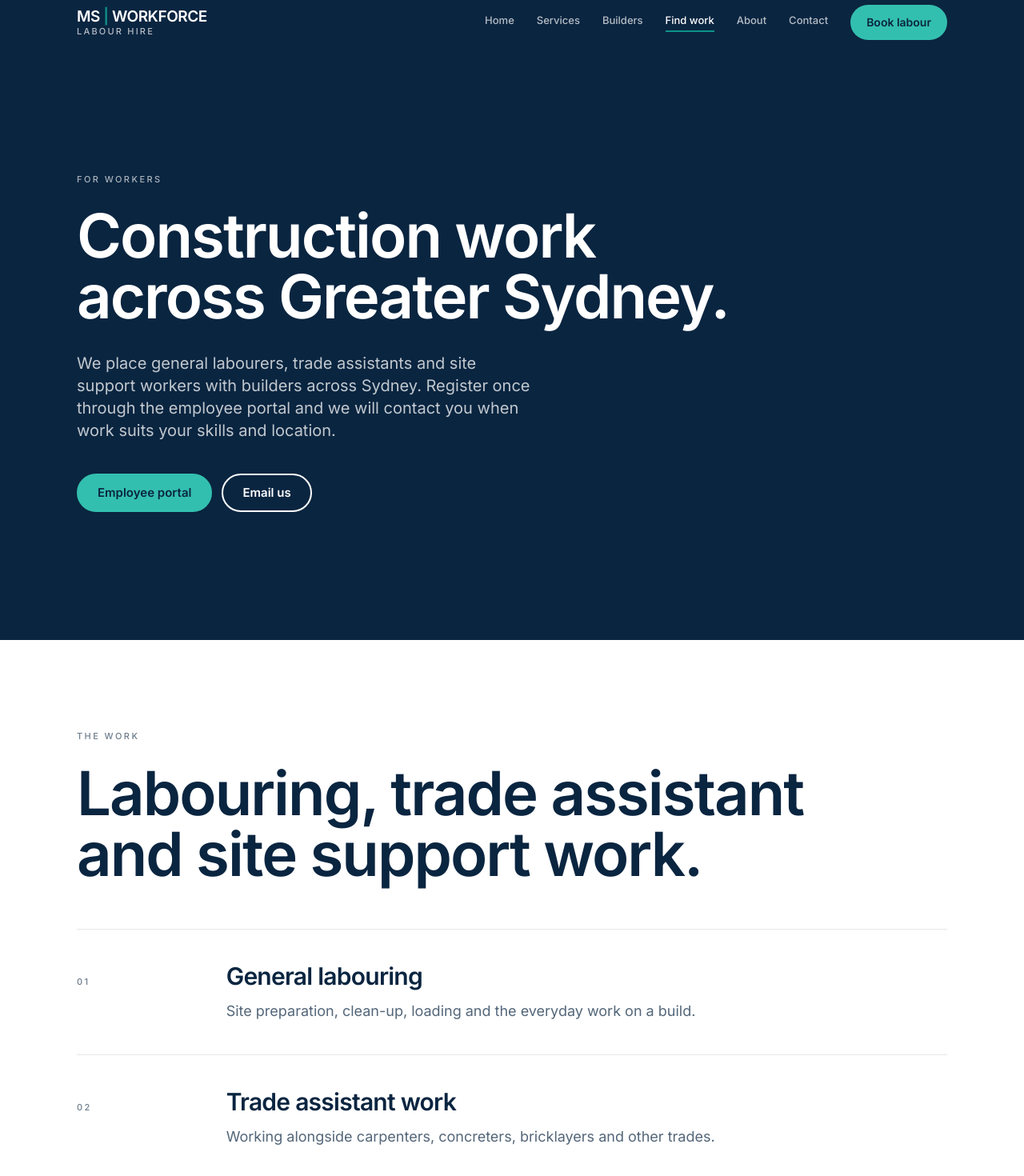
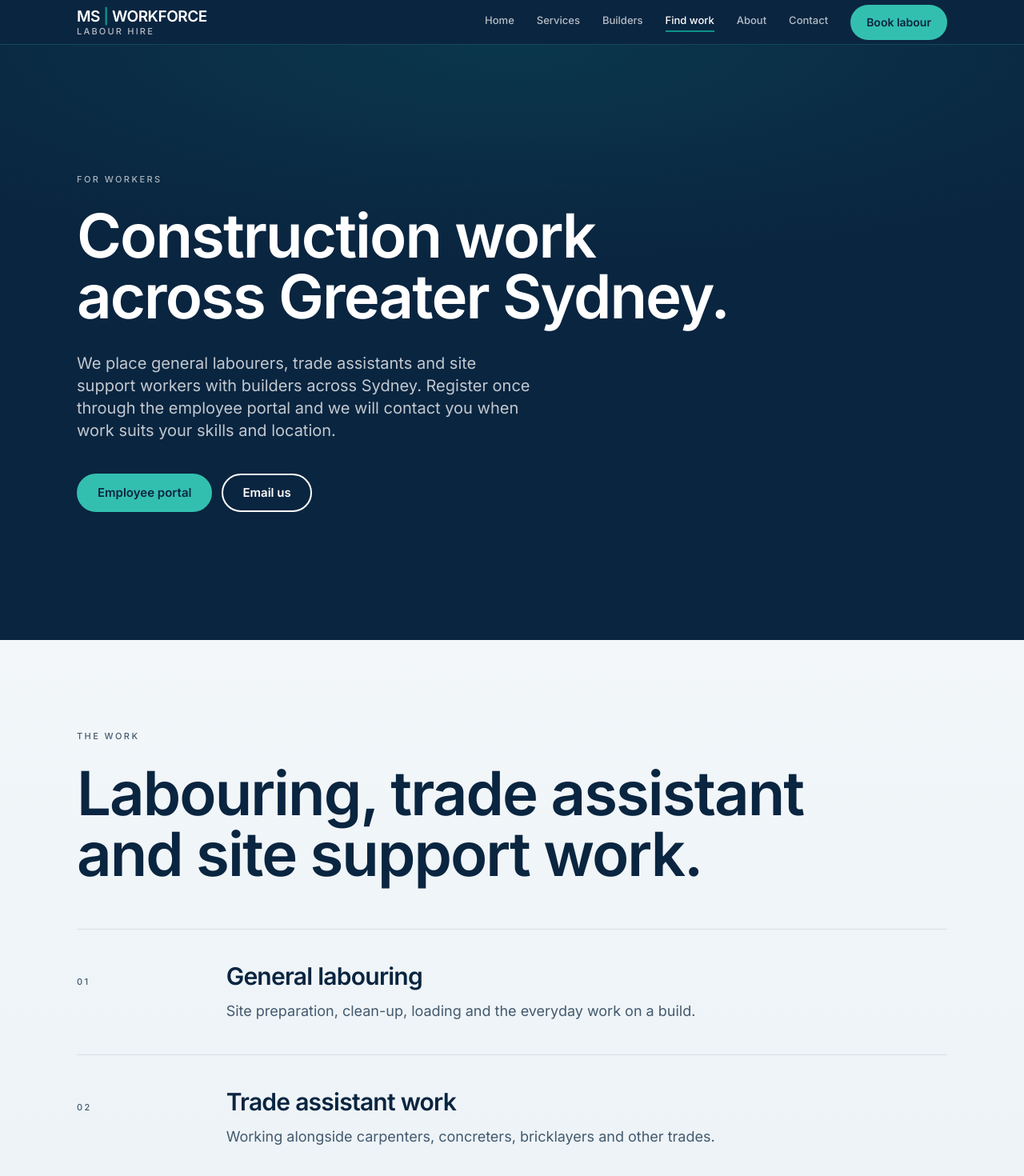
Before and after one commit to curiouscitizen11/MS-Workforce, a Next.js app: page /candidates in a window 1280 px wide. Shown: the top 1470 px of the page at 80% size. Built offline with nearby package versions, Linux system fonts and the light colour scheme.

Commit message:
Brand backgrounds: soft slate-teal tint, navy bands with teal top-glow and divider, lifted cards, AA kicker contrast

```diff
--- a/app/about/page.tsx
+++ b/app/about/page.tsx
@@ -58,9 +58,9 @@ export default function AboutPage() {
         </div>
       </section>
 
-      <section className="flex screen items-center bg-white text-navy">
+      <section className="flex screen items-center bg-tint text-navy">
         <div className="wrap py-24 sm:py-28">
-          <p className="kicker text-navy/60">How we work</p>
+          <p className="kicker text-navy/75">How we work</p>
           <h2 className="display mt-6">Safety, reliability, respect, straightforward.</h2>
           <ul className="mt-14 border-b border-navy/10">
             {values.map((item) => (
@@ -68,7 +68,7 @@ export default function AboutPage() {
                 <h3 className="text-2xl font-semibold tracking-tight sm:col-span-4 sm:text-3xl">
                   {item.title}
                 </h3>
-                <p className="text-base leading-relaxed text-navy/70 sm:col-span-8 sm:text-lg">
+                <p className="text-base leading-relaxed text-navy/75 sm:col-span-8 sm:text-lg">
                   {item.body}
                 </p>
               </li>
--- a/app/candidates/page.tsx
+++ b/app/candidates/page.tsx
@@ -51,8 +51,8 @@ function TicketCard({ ticket }: { ticket: Ticket }) {
   return (
     <li className="flex flex-col rounded-2xl border border-navy/10 bg-white p-6 sm:p-8">
       <h3 className="text-xl font-semibold tracking-tight sm:text-2xl">{ticket.title}</h3>
-      <p className="mt-2 text-sm leading-relaxed text-navy/70">{ticket.code}</p>
-      {ticket.note ? <p className="mt-3 text-sm leading-relaxed text-navy/70">{ticket.note}</p> : null}
+      <p className="mt-2 text-sm leading-relaxed text-navy/75">{ticket.code}</p>
+      {ticket.note ? <p className="mt-3 text-sm leading-relaxed text-navy/75">{ticket.note}</p> : null}
       <ul className="mt-5 flex-1 border-b border-navy/10">
         {ticket.providers.map((provider) => (
           <li key={provider.href} className="border-t border-navy/10 py-4">
@@ -66,7 +66,7 @@ function TicketCard({ ticket }: { ticket: Ticket }) {
               {provider.label ? ": " + provider.label : ""}
               <span className="sr-only"> (opens in a new tab)</span>
             </a>
-            <p className="mt-1 text-sm text-navy/60">
+            <p className="mt-1 text-sm text-navy/75">
               {provider.location} · RTO {provider.rto} ·{" "}
               <span className="font-medium text-navy/80">{provider.price}</span>
             </p>
@@ -117,17 +117,17 @@ export default function CandidatesPage() {
         </div>
       </section>
 
-      <section className="flex screen items-center bg-white text-navy">
+      <section className="flex screen items-center bg-tint text-navy">
         <div className="wrap py-24 sm:py-28">
-          <p className="kicker text-navy/60">The work</p>
+          <p className="kicker text-navy/75">The work</p>
           <h2 className="display mt-6">Labouring, trade assistant and site support work.</h2>
           <ul className="mt-14 border-b border-navy/10">
             {work.map((item, index) => (
               <li key={item.title} className="stack-row border-t border-navy/10">
-                <span className="kicker text-navy/60 sm:col-span-2">0{index + 1}</span>
+                <span className="kicker text-navy/75 sm:col-span-2">0{index + 1}</span>
                 <div className="sm:col-span-10">
                   <h3 className="text-2xl font-semibold tracking-tight sm:text-3xl">{item.title}</h3>
-                  <p className="mt-3 max-w-2xl text-base leading-relaxed text-navy/70 sm:text-lg">
+                  <p className="mt-3 max-w-2xl text-base leading-relaxed text-navy/75 sm:text-lg">
                     {item.body}
                   </p>
                 </div>
@@ -152,9 +152,9 @@ export default function CandidatesPage() {
         </div>
       </section>
 
-      <section className="flex screen items-center bg-white text-navy">
+      <section className="flex screen items-center bg-tint text-navy">
         <div className="wrap py-24 sm:py-28">
-          <p className="kicker text-navy/60">What you can expect</p>
+          <p className="kicker text-navy/75">What you can expect</p>
           <h2 className="display mt-6">Looked after on every job.</h2>
           <ul className="mt-14 border-b border-navy/10">
             {expect.map((item) => (
@@ -167,11 +167,11 @@ export default function CandidatesPage() {
         </div>
       </section>
 
-      <section id="tickets" className="flex screen items-center bg-navy-50 text-navy">
+      <section id="tickets" className="flex screen items-center bg-tint text-navy">
         <div className="wrap py-24 sm:py-28">
-          <p className="kicker text-navy/60">Get your tickets</p>
+          <p className="kicker text-navy/75">Get your tickets</p>
           <h2 className="display mt-6">Missing a ticket? Here&apos;s where to get it in Sydney.</h2>
-          <p className="lede mt-8 text-navy/70">
+          <p className="lede mt-8 text-navy/75">
             More tickets mean more sites you can work on. These registered
             training providers run the courses on the Northern Beaches and
             across Sydney. Most take a day or two.
@@ -181,13 +181,13 @@ export default function CandidatesPage() {
               <TicketCard key={ticket.title} ticket={ticket} />
             ))}
           </ul>
-          <h3 className="kicker mt-16 text-navy/60">Useful extras</h3>
+          <h3 className="kicker mt-16 text-navy/75">Useful extras</h3>
           <ul className="mt-6 grid gap-5 md:grid-cols-2">
             {extras.map((ticket) => (
               <TicketCard key={ticket.title} ticket={ticket} />
             ))}
           </ul>
-          <div className="mt-10 max-w-3xl space-y-2 text-sm leading-relaxed text-navy/60">
+          <div className="mt-10 max-w-3xl space-y-2 text-sm leading-relaxed text-navy/75">
             <p>
               Prices are as listed by each provider in {PRICES_CHECKED} and may
               be subject to change. Check with the provider before booking.
--- a/app/contact/page.tsx
+++ b/app/contact/page.tsx
@@ -78,21 +78,21 @@ export default function ContactPage() {
         </div>
       </section>
 
-      <section className="flex screen items-center bg-white text-navy">
+      <section className="flex screen items-center bg-tint text-navy">
         <div className="wrap py-24 sm:py-28">
-          <p className="kicker text-navy/60">Labour requests</p>
+          <p className="kicker text-navy/75">Labour requests</p>
           <h2 className="mt-6 max-w-3xl text-3xl font-semibold tracking-tight sm:text-5xl">
             What to include in a labour request.
           </h2>
           <ul className="mt-14 max-w-3xl border-b border-navy/10">
             {include.map((item, index) => (
               <li key={item} className="stack-row border-t border-navy/10">
-                <span className="kicker text-navy/60 sm:col-span-2">0{index + 1}</span>
+                <span className="kicker text-navy/75 sm:col-span-2">0{index + 1}</span>
                 <span className="text-xl font-medium tracking-tight sm:col-span-10 sm:text-2xl">{item}</span>
               </li>
             ))}
           </ul>
-          <p className="lede mt-10 text-navy/70">
+          <p className="lede mt-10 text-navy/75">
             The Book labour form asks for each of these. The Email the brief button
             opens an email with the same prompts already filled in.
           </p>
--- a/app/globals.css
+++ b/app/globals.css
@@ -13,7 +13,8 @@ html {
 }
 
 body {
-  @apply bg-white text-navy antialiased;
+  @apply text-navy antialiased;
+  background-color: #eef3f7;
 }
 
 ::selection {
@@ -142,3 +143,33 @@ main li.rounded-3xl, main .rounded-3xl > li, main .rounded-2xl {
   .reveal { opacity: 1 !important; transform: none !important; transition: none !important; }
   .pill:hover, main li.rounded-3xl:hover, main .rounded-2xl:hover { transform: none !important; }
 }
+
+/* ---- Brand backgrounds (soft tint + navy bands) ---- */
+.bg-tint {
+  background-color: #eef3f7;
+  background-image: linear-gradient(180deg, #f3f7fa 0%, #eaf1f5 100%);
+}
+main section.bg-navy {
+  position: relative;
+  isolation: isolate;
+  background-image: radial-gradient(120% 60% at 50% 0%, rgba(13, 148, 136, 0.16) 0%, rgba(13, 148, 136, 0) 60%);
+}
+/* thin teal divider at the top of each navy band */
+main section.bg-navy::before {
+  content: "";
+  position: absolute;
+  inset: 0 0 auto 0;
+  height: 3px;
+  background: linear-gradient(90deg, rgba(51, 191, 175, 0) 0%, #33bfaf 20%, #33bfaf 80%, rgba(51, 191, 175, 0) 100%);
+  opacity: 0.7;
+  pointer-events: none;
+  z-index: -1;
+}
+main .page-enter > section.bg-navy:first-of-type::before { display: none; }
+/* Cards lift off the tint */
+main section.bg-tint .rounded-3xl.bg-white,
+main section.bg-tint .rounded-2xl.bg-white,
+main section.bg-tint li.bg-white {
+  border-color: rgba(10, 37, 64, 0.08);
+  box-shadow: 0 1px 2px rgba(10, 37, 64, 0.04), 0 8px 24px -16px rgba(10, 37, 64, 0.22);
+}
--- a/app/layout.tsx
+++ b/app/layout.tsx
@@ -79,7 +79,7 @@ export default function RootLayout({
 }>) {
   return (
     <html lang="en-AU">
-      <body className={inter.className + " bg-white text-navy antialiased"}>
+      <body className={inter.className + " bg-tint text-navy antialiased"}>
         <script
           type="application/ld+json"
           dangerouslySetInnerHTML={{ __html: JSON.stringify(organisation) }}
--- a/app/privacy/page.tsx
+++ b/app/privacy/page.tsx
@@ -186,7 +186,7 @@ export default function PrivacyPage() {
         </div>
       </section>
 
-      <section className="bg-white text-navy">
+      <section className="bg-tint text-navy">
         <div className="wrap py-20 sm:py-24">
           <div className="max-w-3xl border-b border-navy/10">
             {sections.map((s) => (
@@ -196,7 +196,7 @@ export default function PrivacyPage() {
               </div>
             ))}
           </div>
-          <p className="mt-10 text-sm text-navy/60">
+          <p className="mt-10 text-sm text-navy/75">
             <Link href="/" className="underline underline-offset-4">Back to home</Link>
           </p>
         </div>
--- a/components/Header.tsx
+++ b/components/Header.tsx
@@ -40,7 +40,7 @@ export default function Header() {
   }, [open]);
 
   return (
-    <header className="fixed inset-x-0 top-0 z-50 h-[var(--site-header-height)] bg-navy text-white">
+    <header className="fixed inset-x-0 top-0 z-50 h-[var(--site-header-height)] bg-navy text-white shadow-[inset_0_-1px_0_rgba(51,191,175,0.22)]">
       <div className="wrap flex h-full items-center justify-between">
         <Link
           href="/"
```
Also changed, not shown: app/clients/page.tsx (+8 -8 lines), app/page.tsx (+10 -10 lines), app/services/page.tsx (+6 -6 lines).
